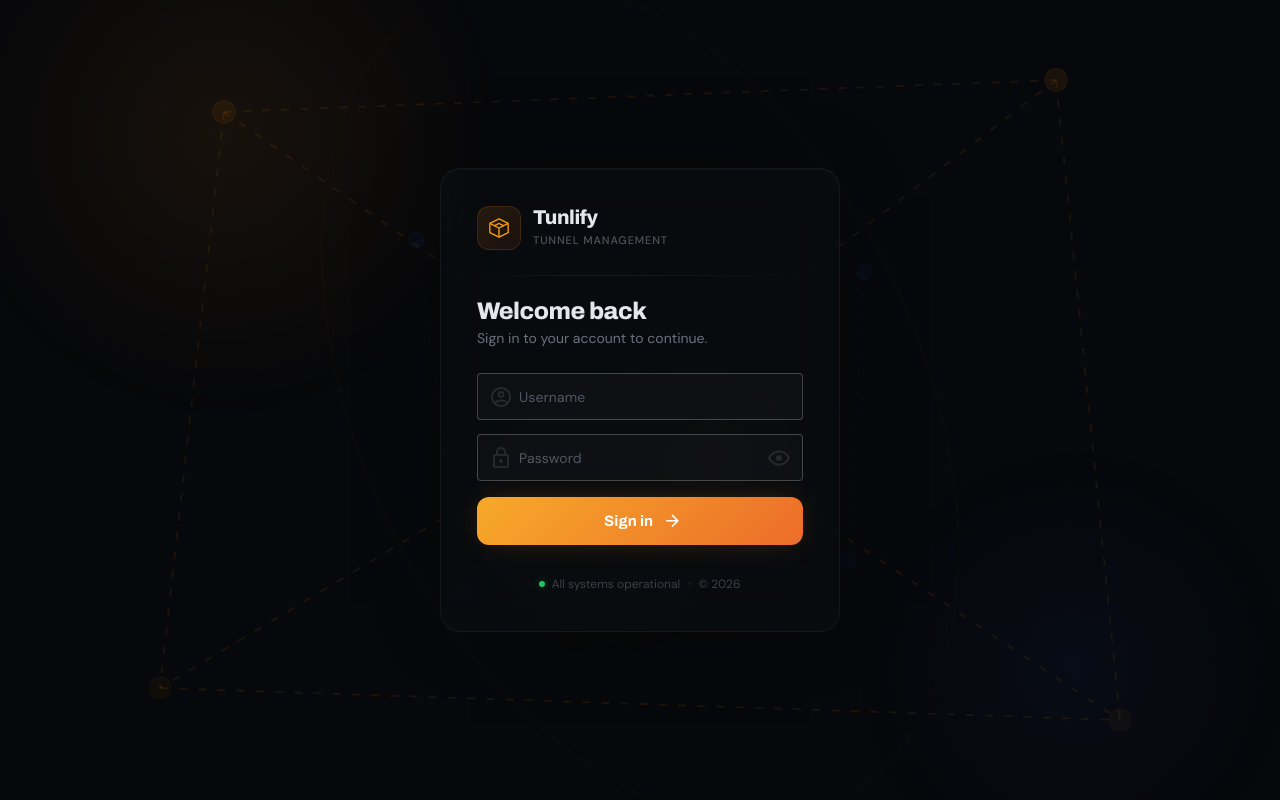
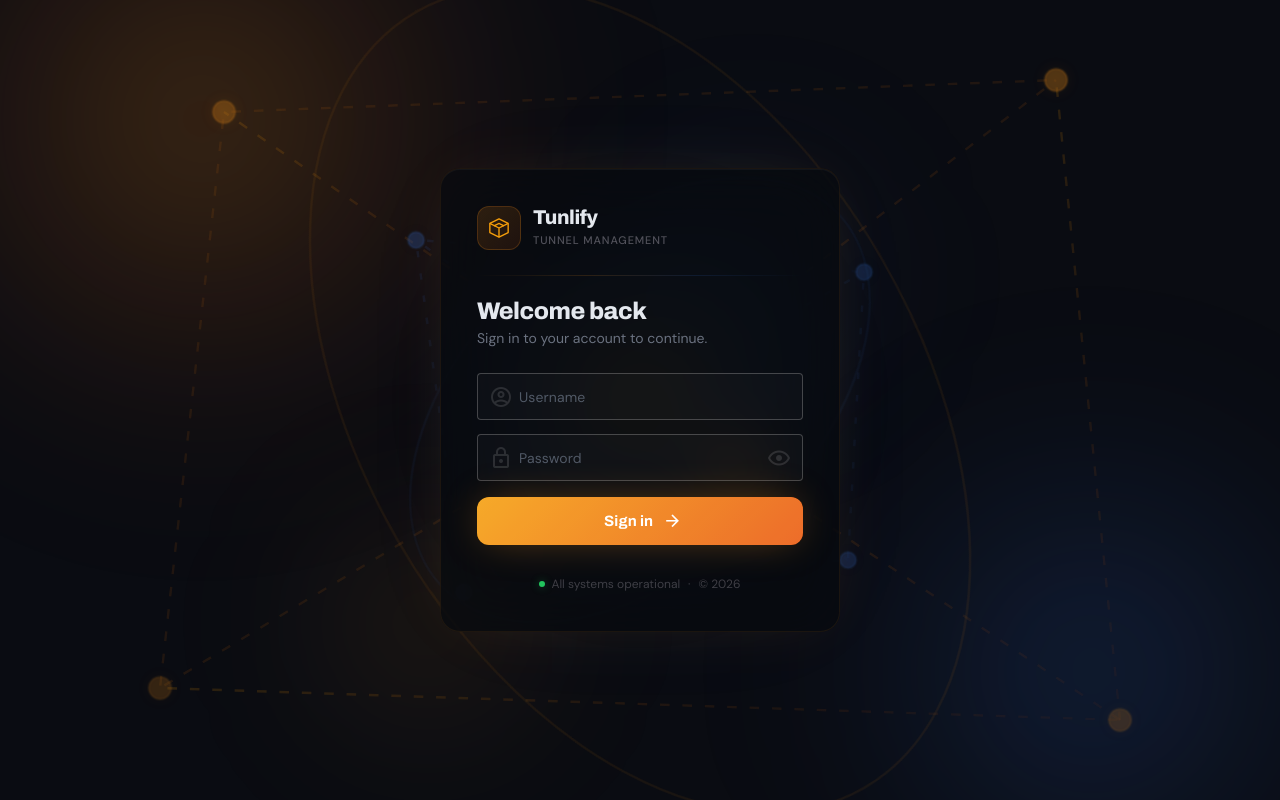
Before and after one commit to luzyver/Tunlify, a Vue app in the folder frontend/: page /login in a window 1280 px wide. Built offline with nearby package versions, Linux system fonts and the light colour scheme.

Commit message:
style: Update login page visuals with glow effects and new gradients

```diff
--- a/frontend/src/views/LoginView.vue
+++ b/frontend/src/views/LoginView.vue
@@ -35,12 +35,31 @@ async function handleLogin() {
   <v-app>
     <div class="login-root">
       <div class="login-bg">
-        <div class="bg-orb bg-orb--orange" />
-        <div class="bg-orb bg-orb--blue" />
-        <div class="bg-orb bg-orb--orange-sm" />
+        <div class="bg-glow bg-glow--orange" />
+        <div class="bg-glow bg-glow--blue" />
+        <div class="bg-glow bg-glow--orange-sm" />
+        <div class="bg-glow bg-glow--blue-sm" />
         <div class="bg-grid" />
 
         <svg class="network-svg" viewBox="0 0 800 600" preserveAspectRatio="xMidYMid slice">
+          <defs>
+            <linearGradient id="g-orange" x1="0%" y1="0%" x2="100%" y2="100%">
+              <stop offset="0%" stop-color="#F59E0B" stop-opacity="0.25" />
+              <stop offset="100%" stop-color="#EA580C" stop-opacity="0.08" />
+            </linearGradient>
+            <linearGradient id="g-blue" x1="0%" y1="0%" x2="100%" y2="100%">
+              <stop offset="0%" stop-color="#3B82F6" stop-opacity="0.15" />
+              <stop offset="100%" stop-color="#1D4ED8" stop-opacity="0.05" />
+            </linearGradient>
+            <radialGradient id="center-glow" cx="50%" cy="50%" r="50%">
+              <stop offset="0%" stop-color="#F59E0B" stop-opacity="0.3" />
+              <stop offset="60%" stop-color="#3B82F6" stop-opacity="0.08" />
+              <stop offset="100%" stop-color="transparent" stop-opacity="0" />
+            </radialGradient>
+          </defs>
+
+          <circle cx="400" cy="300" r="160" fill="url(#center-glow)" />
+
           <line class="net-line net-line--orange" x1="400" y1="300" x2="140" y2="120" />
           <line class="net-line net-line--orange" x1="400" y1="300" x2="660" y2="100" />
           <line class="net-line net-line--orange" x1="400" y1="300" x2="100" y2="480" />
@@ -176,7 +195,7 @@ async function handleLogin() {
   position: relative;
   width: 100%;
   min-height: 100vh;
-  background: #07080B;
+  background: #0a0c12;
   font-family: 'DM Sans', sans-serif;
   overflow: hidden;
 }
@@ -190,59 +209,69 @@ async function handleLogin() {
   overflow: hidden;
 }
 
-.bg-orb {
+.bg-glow {
   position: absolute;
   border-radius: 50%;
   pointer-events: none;
+  filter: blur(80px);
 }
 
-.bg-orb--orange {
-  width: 640px;
-  height: 640px;
-  top: -20%;
-  left: -10%;
-  background: radial-gradient(circle, rgba(247, 147, 26, 0.07) 0%, transparent 60%);
-  animation: orb-float-a 22s ease-in-out infinite;
+.bg-glow--orange {
+  width: 700px;
+  height: 700px;
+  top: -25%;
+  left: -15%;
+  background: radial-gradient(circle, rgba(247, 147, 26, 0.25) 0%, rgba(234, 88, 12, 0.08) 40%, transparent 70%);
+  animation: orb-float-a 20s ease-in-out infinite;
 }
 
-.bg-orb--blue {
-  width: 520px;
-  height: 520px;
-  bottom: -15%;
-  right: -5%;
-  background: radial-gradient(circle, rgba(37, 99, 235, 0.05) 0%, transparent 60%);
-  animation: orb-float-b 26s ease-in-out infinite;
+.bg-glow--blue {
+  width: 600px;
+  height: 600px;
+  bottom: -20%;
+  right: -10%;
+  background: radial-gradient(circle, rgba(59, 130, 246, 0.2) 0%, rgba(37, 99, 235, 0.06) 40%, transparent 70%);
+  animation: orb-float-b 24s ease-in-out infinite;
 }
 
-.bg-orb--orange-sm {
-  width: 360px;
-  height: 360px;
-  top: 40%;
-  left: 35%;
-  background: radial-gradient(circle, rgba(247, 147, 26, 0.04) 0%, transparent 60%);
+.bg-glow--orange-sm {
+  width: 400px;
+  height: 400px;
+  top: 50%;
+  left: 20%;
+  background: radial-gradient(circle, rgba(247, 147, 26, 0.12) 0%, transparent 60%);
   animation: orb-float-a 18s ease-in-out infinite reverse;
+}
+
+.bg-glow--blue-sm {
+  width: 350px;
+  height: 350px;
+  top: 10%;
+  right: 25%;
+  background: radial-gradient(circle, rgba(59, 130, 246, 0.1) 0%, transparent 60%);
+  animation: orb-float-b 16s ease-in-out infinite reverse;
 }
 
 @keyframes orb-float-a {
   0%, 100% { transform: translate(0, 0) scale(1); }
-  33% { transform: translate(40px, -30px) scale(1.06); }
-  66% { transform: translate(-25px, 20px) scale(0.95); }
+  33% { transform: translate(50px, -35px) scale(1.08); }
+  66% { transform: translate(-30px, 25px) scale(0.93); }
 }
 
 @keyframes orb-float-b {
   0%, 100% { transform: translate(0, 0) scale(1); }
-  50% { transform: translate(-35px, 25px) scale(1.04); }
+  50% { transform: translate(-45px, 30px) scale(1.06); }
 }
 
 .bg-grid {
   position: absolute;
   inset: 0;
   background-image:
-    linear-gradient(rgba(255, 255, 255, 0.008) 1px, transparent 1px),
-    linear-gradient(90deg, rgba(255, 255, 255, 0.008) 1px, transparent 1px);
+    linear-gradient(rgba(255, 255, 255, 0.02) 1px, transparent 1px),
+    linear-gradient(90deg, rgba(255, 255, 255, 0.02) 1px, transparent 1px);
   background-size: 64px 64px;
-  mask-image: radial-gradient(ellipse at 50% 50%, black 25%, transparent 65%);
-  -webkit-mask-image: radial-gradient(ellipse at 50% 50%, black 25%, transparent 65%);
+  mask-image: radial-gradient(ellipse at 50% 50%, black 30%, transparent 70%);
+  -webkit-mask-image: radial-gradient(ellipse at 50% 50%, black 30%, transparent 70%);
 }
 
 /* ─── Network SVG ─── */
@@ -252,48 +281,48 @@ async function handleLogin() {
   inset: 0;
   width: 100%;
   height: 100%;
-  opacity: 0.5;
+  opacity: 0.6;
   pointer-events: none;
 }
 
 .net-line {
-  stroke-width: 1.2;
-  stroke-dasharray: 5 7;
+  stroke-width: 1.5;
+  stroke-dasharray: 6 8;
 }
 
 .net-line--orange {
-  stroke: rgba(247, 147, 26, 0.18);
-  animation: flow 2.5s linear infinite;
+  stroke: url(#g-orange);
+  animation: flow 3s linear infinite;
 }
 
 .net-line--blue {
-  stroke: rgba(37, 99, 235, 0.1);
-  stroke-dasharray: 3 9;
-  animation: flow-reverse 3.5s linear infinite;
+  stroke: url(#g-blue);
+  stroke-dasharray: 4 10;
+  animation: flow-reverse 4s linear infinite;
 }
 
 @keyframes flow {
-  to { stroke-dashoffset: -24; }
+  to { stroke-dashoffset: -28; }
 }
 
 @keyframes flow-reverse {
-  to { stroke-dashoffset: 24; }
+  to { stroke-dashoffset: 28; }
 }
 
 .tunnel-ring {
   fill: none;
-  stroke-width: 1;
+  stroke-width: 1.5;
   transform-origin: 400px 300px;
 }
 
 .tunnel-ring--orange {
-  stroke: rgba(247, 147, 26, 0.07);
-  animation: ring-spin 28s linear infinite;
+  stroke: rgba(247, 147, 26, 0.12);
+  animation: ring-spin 30s linear infinite;
 }
 
 .tunnel-ring--blue {
-  stroke: rgba(37, 99, 235, 0.05);
-  animation: ring-spin 40s linear infinite reverse;
+  stroke: rgba(59, 130, 246, 0.08);
+  animation: ring-spin 42s linear infinite reverse;
 }
 
 @keyframes ring-spin {
@@ -301,37 +330,38 @@ async function handleLogin() {
 }
 
 .net-node {
-  fill-opacity: 0.4;
-  stroke-width: 1;
+  stroke-width: 1.5;
   animation: node-pulse 3s ease-in-out infinite;
 }
 
 .net-node--center {
-  fill: rgba(247, 147, 26, 0.55);
-  stroke: rgba(247, 147, 26, 0.4);
+  fill: rgba(247, 147, 26, 0.6);
+  stroke: rgba(247, 147, 26, 0.5);
   stroke-width: 2.5;
-  filter: drop-shadow(0 0 12px rgba(247, 147, 26, 0.35));
+  filter: drop-shadow(0 0 16px rgba(247, 147, 26, 0.5));
   animation: node-pulse-center 3s ease-in-out infinite;
 }
 
 .net-node--orange {
-  fill: rgba(247, 147, 26, 0.4);
-  stroke: rgba(247, 147, 26, 0.15);
+  fill: rgba(247, 147, 26, 0.5);
+  stroke: rgba(247, 147, 26, 0.25);
+  filter: drop-shadow(0 0 6px rgba(247, 147, 26, 0.3));
 }
 
 .net-node--blue {
-  fill: rgba(37, 99, 235, 0.25);
-  stroke: rgba(37, 99, 235, 0.12);
+  fill: rgba(59, 130, 246, 0.35);
+  stroke: rgba(59, 130, 246, 0.2);
+  filter: drop-shadow(0 0 6px rgba(59, 130, 246, 0.25));
 }
 
 @keyframes node-pulse {
-  0%, 100% { opacity: 0.4; }
+  0%, 100% { opacity: 0.5; }
   50% { opacity: 1; }
 }
 
 @keyframes node-pulse-center {
-  0%, 100% { opacity: 0.6; transform: scale(1); }
-  50% { opacity: 1; transform: scale(1.15); }
+  0%, 100% { opacity: 0.7; transform: scale(1); }
+  50% { opacity: 1; transform: scale(1.2); }
 }
 
 /* ─── Content ─── */
@@ -351,22 +381,19 @@ async function handleLogin() {
 .form-card {
   width: 100%;
   max-width: 400px;
-  background: rgba(10, 12, 16, 0.75);
-  backdrop-filter: blur(28px);
-  -webkit-backdrop-filter: blur(28px);
-  border: 1px solid rgba(255, 255, 255, 0.05);
+  background: rgba(8, 10, 15, 0.7);
+  backdrop-filter: blur(32px);
+  -webkit-backdrop-filter: blur(32px);
+  border: 1px solid rgba(247, 147, 26, 0.08);
   border-radius: 20px;
   padding: 36px;
   box-shadow:
-    0 0 80px -30px rgba(0, 0, 0, 0.6),
-    inset 0 1px 0 rgba(255, 255, 255, 0.03);
+    0 0 60px -20px rgba(247, 147, 26, 0.15),
+    0 0 120px -40px rgba(59, 130, 246, 0.1),
+    inset 0 1px 0 rgba(255, 255, 255, 0.04);
 }
 
 /* ─── Brand inside card ─── */
-
-.form-brand {
-  margin-bottom: 0;
-}
 
 .brand-logo {
   display: flex;
@@ -381,8 +408,8 @@ async function handleLogin() {
   align-items: center;
   justify-content: center;
   border-radius: 12px;
-  background: linear-gradient(135deg, rgba(247, 147, 26, 0.12), rgba(234, 88, 12, 0.08));
-  border: 1px solid rgba(247, 147, 26, 0.15);
+  background: linear-gradient(135deg, rgba(247, 147, 26, 0.15), rgba(234, 88, 12, 0.1));
+  border: 1px solid rgba(247, 147, 26, 0.2);
   color: #F59E0B;
   flex-shrink: 0;
 }
@@ -413,7 +440,7 @@ async function handleLogin() {
 
 .form-divider {
   height: 1px;
-  background: linear-gradient(90deg, transparent, rgba(247, 147, 26, 0.1), rgba(37, 99, 235, 0.1), transparent);
+  background: linear-gradient(90deg, transparent, rgba(247, 147, 26, 0.15), rgba(59, 130, 246, 0.12), transparent);
   margin: 24px 0;
 }
 
@@ -447,7 +474,6 @@ async function handleLogin() {
   gap: 14px;
 }
 
-/* Vuetify overrides */
 .form-card :deep(.v-field) {
   background: rgba(255, 255, 255, 0.02) !important;
 }
@@ -457,12 +483,12 @@ async function handleLogin() {
 }
 
 .form-card :deep(.v-field:hover .v-field__outline) {
-  color: rgba(255, 255, 255, 0.15);
+  color: rgba(255, 255, 255, 0.18);
 }
 
 .form-card :deep(.v-field--focused .v-field__outline) {
   color: #F59E0B !important;
-  opacity: 0.7;
+  opacity: 0.8;
 }
 
 .form-card :deep(.v-field-label--floating) {
@@ -470,11 +496,11 @@ async function handleLogin() {
 }
 
 .form-card :deep(.v-field .v-icon) {
-  color: rgba(255, 255, 255, 0.15);
+  color: rgba(255, 255, 255, 0.18);
 }
 
 .form-card :deep(.v-field--focused .v-icon) {
-  color: rgba(247, 147, 26, 0.6);
+  color: rgba(247, 147, 26, 0.7);
 }
 
 .form-card :deep(.v-field__input) {
@@ -503,14 +529,14 @@ async function handleLogin() {
   border: none !important;
   color: white !important;
   transition: all 0.3s ease !important;
-  box-shadow: 0 0 30px -8px rgba(247, 147, 26, 0.3) !important;
+  box-shadow: 0 0 40px -8px rgba(247, 147, 26, 0.4) !important;
   overflow: hidden !important;
   position: relative !important;
 }
 
 .submit-btn:hover {
   transform: translateY(-1px) !important;
-  box-shadow: 0 0 40px -6px rgba(247, 147, 26, 0.5) !important;
+  box-shadow: 0 0 50px -4px rgba(247, 147, 26, 0.55) !important;
 }
 
 .submit-btn:active {
@@ -575,7 +601,7 @@ async function handleLogin() {
   }
 
   .network-svg {
-    opacity: 0.3;
+    opacity: 0.35;
   }
 }
 </style>
```
